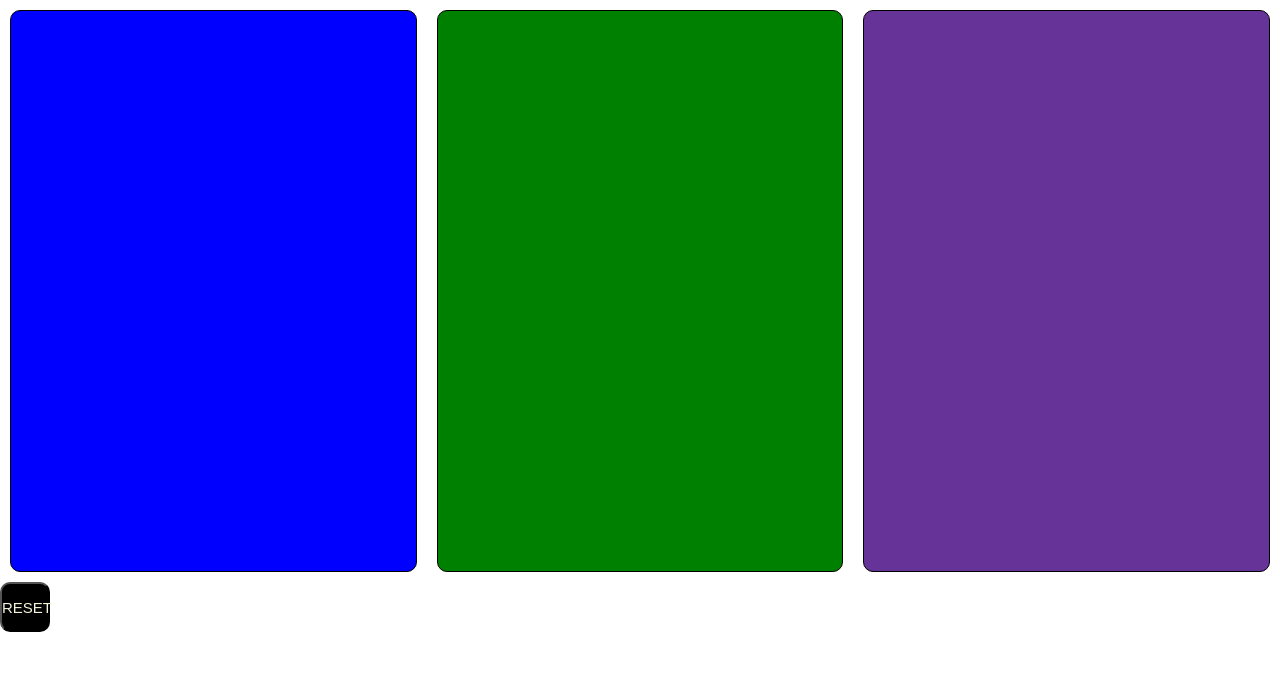
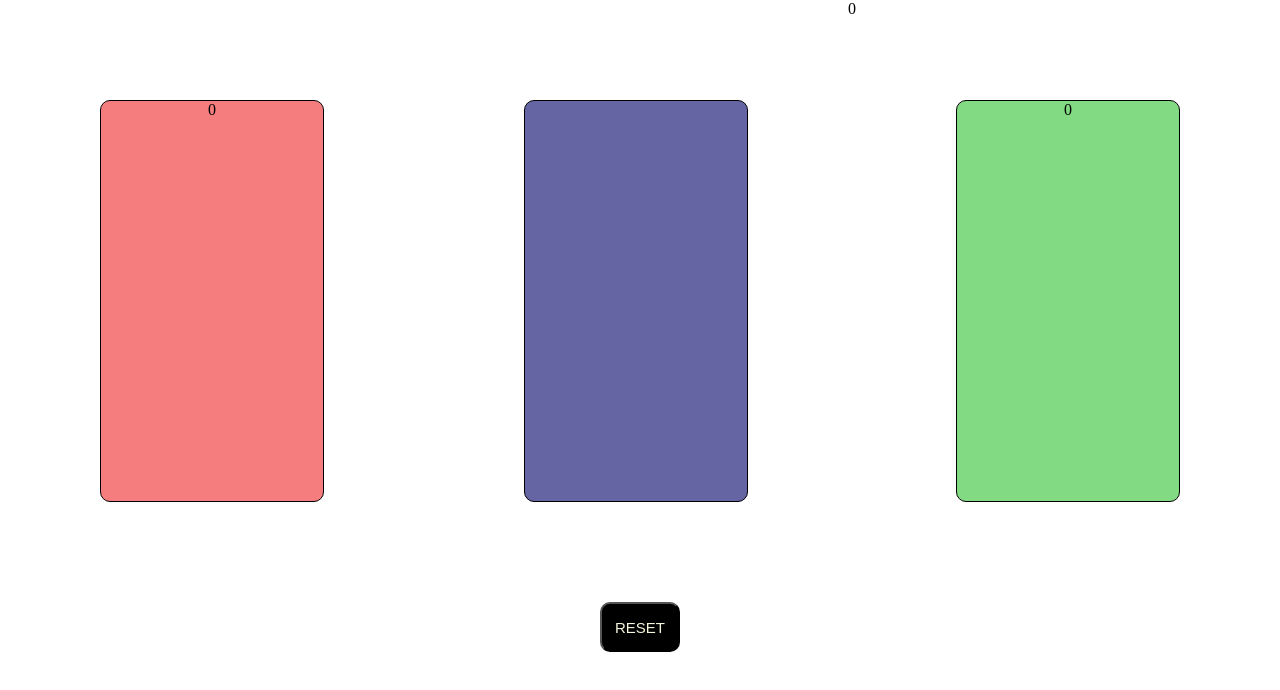
Before and after one commit to jaya1313/entry_test, a plain HTML site: page index.html in a window 1280 px wide. Drawn offline with Linux system fonts and the light colour scheme.

Commit message:
initial commit

```diff
--- a/index.html
+++ b/index.html
@@ -8,10 +8,15 @@
 </head>
 <body>
 <div class="color_box">
-    <div class="box1"></div>
-    <div class="box2">
+    <div class="box" id="box1" data-index="0">
+        <div class="click1">0</div>
     </div>
-<div class="box3"></div>
+    <div class="box" id="box2" data-index="1">
+    </div>
+    <div class="click2">0</div>
+<div class="box" id="box3" data-index="2">
+    <div class="click3">0</div>
+</div>
 </div>
 <button class="reset"> RESET</button>
 <script src="script.js"></script>
--- a/script.js
+++ b/script.js
@@ -1,9 +1,26 @@
-const box1=document.querySelector(".box1");
-const box2=document.querySelector(".box2");
-const box3=document.querySelector(".box3");
+const boxes=document.querySelectorAll(".box");
+const box1=document.querySelector("#box1");
+const box2=document.querySelector("#box2");
+const box3=document.querySelector("#box3");
 
-function colorChange(){
-    box1.addEventListener("click",() =>{
 
-    })
-}
+    // box1.addEventListener("click",() =>{
+    //     box1.style.backgroundColor="rgb(130, 218, 130)";
+    // });
+    // box2.addEventListener("click",() =>{
+    //     box2.style.backgroundColor="rgb(246, 125, 125)";
+    // });
+    // box3.addEventListener("click",() =>{
+    //     box3.style.backgroundColor="rgb(101, 101, 163)";
+    // });
+
+    const colors=['rgb(246, 125, 125)','rgb(130, 218, 130)',
+        'rgb(101, 101, 163)'];
+     boxes.forEach(box =>{
+        box.addEventListener("click",() =>{
+            let i= Number(box.dataset.index);
+            i=(i+1)% colors.length;
+            box.style.backgroundColor=colors[i];
+            box.dataset.index=i;
+        });
+     }) ;
--- a/style.css
+++ b/style.css
@@ -7,36 +7,34 @@
     display: flex;
 }
 
-.box1{
-    margin: 10px;
+body{
+    text-align: center;
+}
+
+.box{
+    margin: 100px;
+    margin-top: 100px;
     border: 1px solid black;
     border-radius: 10px;
-    background-color: blue;
-    height: 70vmin;
-    width: 70vmin;
+    height: 50vmin;
+    width: 50vmin;
+    padding: 0 30px;
 }
-.box2{
-    margin: 10px;
-    border: 1px solid black;
-    border-radius: 10px;
-    background-color: green;
-     height: 70vmin;
-    width: 70vmin;
+#box3{
+    background-color: rgb(130, 218, 130);
 }
-.box3{
-    margin: 10px;
-    border: 1px solid black;
-    border-radius: 10px;
-    background-color: rebeccapurple;
-     height: 70vmin;
-    width: 70vmin;
+#box1{
+    background-color: rgb(246, 125, 125);
+}
+#box2{
+    background-color: rgb(101, 101, 163);
 }
 .reset{
     align-items: center;
     text-align: center;
     font-size: 15px;
     height: 50px;
-    width: 50px;
+    width: 80px;
     background-color: black;
     color: beige;
     border-radius: 10px;
```
